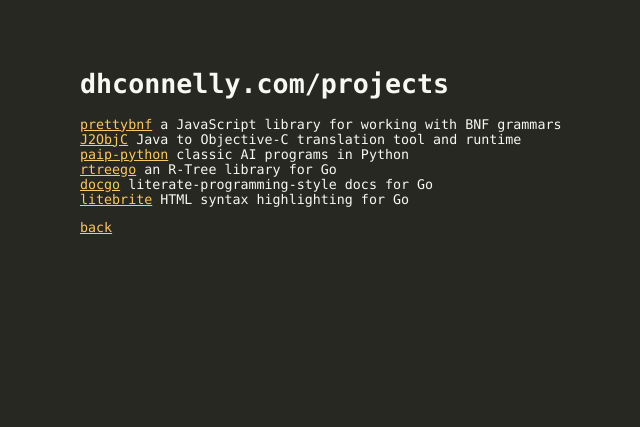
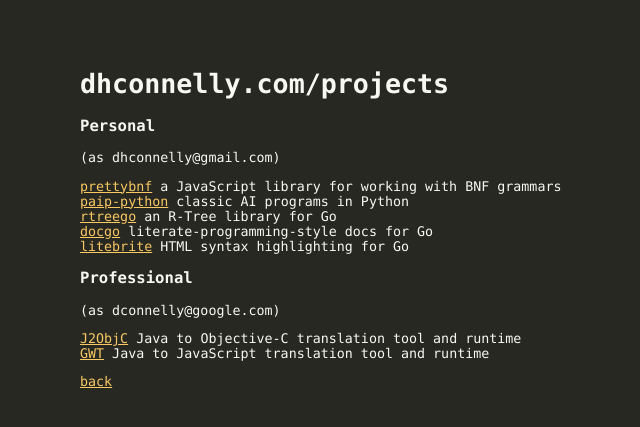
Before and after one commit to dhconnelly/dhconnelly.github.io, a Jekyll site: the page built from projects/index.html, in a window 1280 px wide. Shown: the top 427 px of the page, without its empty margins (310-950 px from the left). Built offline with Jekyll 4.4.1, drawn with Linux system fonts in a browser that asks for light colours; some web fonts are replaced.

Commit message:
split projects

```diff
--- a/index.html
+++ b/index.html
@@ -34,4 +34,5 @@
   <a href="https://www.torproject.org">Tor Project</a>
   <a href="http://internetdefenseleague.org">Internet Defense League</a>
   <a href="http://www.hrc.org/">Human Rights Campaign</a>
+  <a href="http://www.lp.org/">Libertarian Party</a>
 </section>
--- a/projects/index.html
+++ b/projects/index.html
@@ -7,15 +7,15 @@
   <h1>dhconnelly.com/projects</h1>
 </header>
 
-<section class="main-section" id="projects">
+<section class="main-section" id="personal">
+  <header>
+    <h3>Personal</h3>
+    <summary>(as dhconnelly@gmail.com)</summary>
+  </header>
   <ul>
     <li>
         <a href="http://dhconnelly.github.com/prettybnf">prettybnf</a>
         <summary>a JavaScript library for working with BNF grammars</summary>
-    </li>
-    <li>
-        <a href="https://code.google.com/p/j2objc/">J2ObjC</a>
-        <summary>Java to Objective-C translation tool and runtime</summary>
     </li>
     <li>
       <a href="http://dhconnelly.github.com/paip-python">paip-python</a>
@@ -35,3 +35,20 @@
     </li>
   </ul>
 </section>
+
+<section class="main-section" id="professional">
+  <header>
+    <h3>Professional</h3>
+    <summary>(as dconnelly@google.com)</summary>
+  </header>
+  <ul>
+    <li>
+        <a href="https://code.google.com/p/j2objc/">J2ObjC</a>
+        <summary>Java to Objective-C translation tool and runtime</summary>
+    </li>
+    <li>
+        <a href="http://code.google.com/p/google-web-toolkit/">GWT</a>
+        <summary>Java to JavaScript translation tool and runtime</summary>
+    </li>
+  </ul>
+</section>
```
